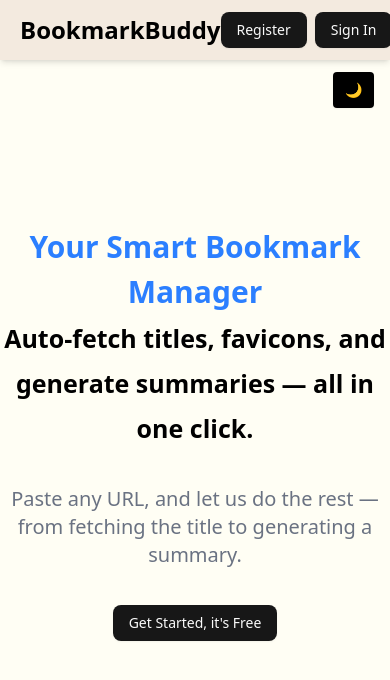
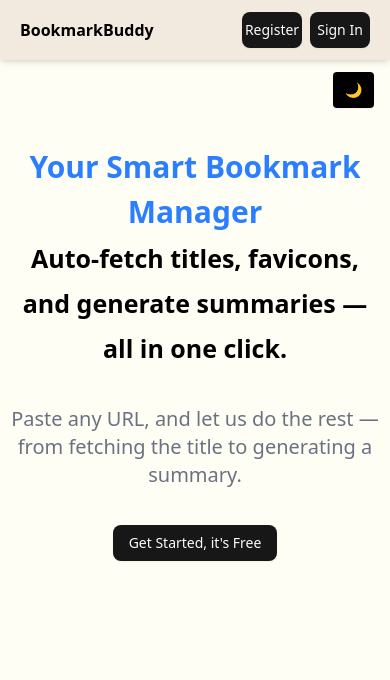
Before and after one commit to yasmalhotraa/Link-Saver, a React (Vite) app: page / in a window 390 px wide. Shown: the top 680 px of the page. Built offline with nearby package versions, Linux system fonts and the light colour scheme; no server answers.

Commit message:
adjusted button and text responsiveness

```diff
--- a/src/components/custom/Header.jsx
+++ b/src/components/custom/Header.jsx
@@ -129,7 +129,7 @@ function Header() {
     <div className="fixed top-0 left-0 w-full z-50 p-3 shadow-md flex justify-between items-center px-5 bg-[#f3eadf] dark:bg-stone-900">
       <a href="/">
         <div className="flex gap-1 font-extrabold justify-center items-center">
-          <h1 className="text-2xl">BookmarkBuddy</h1>
+          <h1 className="md:text-2xl text-l">BookmarkBuddy</h1>
         </div>
       </a>
 
@@ -169,8 +169,12 @@ function Header() {
           </div>
         ) : (
           <>
-            <Button onClick={toggleRegisterForm}>Register</Button>
-            <Button onClick={toggleLoginForm}>Sign In</Button>
+            <Button className={"md:w-20 w-15"} onClick={toggleRegisterForm}>
+              Register
+            </Button>
+            <Button className={"md:w-20 w-15"} onClick={toggleLoginForm}>
+              Sign In
+            </Button>
           </>
         )}
       </div>
--- a/src/components/custom/Hero.jsx
+++ b/src/components/custom/Hero.jsx
@@ -4,7 +4,7 @@ import { Link } from "react-router-dom";
 
 function Hero() {
   return (
-    <div className="flex flex-col  items-center mx-auto py-40 h-lvh md:mx-56 gap-9">
+    <div className="flex flex-col  items-center mx-auto py-20 md:py-40 px-2 h-lvh md:mx-56 gap-9">
       <h1 className="font-extrabold text-[30px] md:text-[50px] text-center mt-16">
         <span className="text-blue-500">Your Smart Bookmark Manager</span>
         <br />
--- a/src/components/custom/SortableItem.jsx
+++ b/src/components/custom/SortableItem.jsx
@@ -48,7 +48,7 @@ export default function SortableItem({ bookmark, deleteBookmark }) {
             {bookmark.title}
           </h3>
         </a>
-        <p className="mt-2 overflow-hidden w-90 max-w-100 text-gray-600 dark:text-gray-300 text-sm">
+        <p className="mt-2 overflow-hidden w-70 max-w-75 md:w-90 md:max-w-100 text-gray-600 dark:text-gray-300 text-sm">
           {bookmark.summary || "No summary available."}
         </p>
       </div>
```
